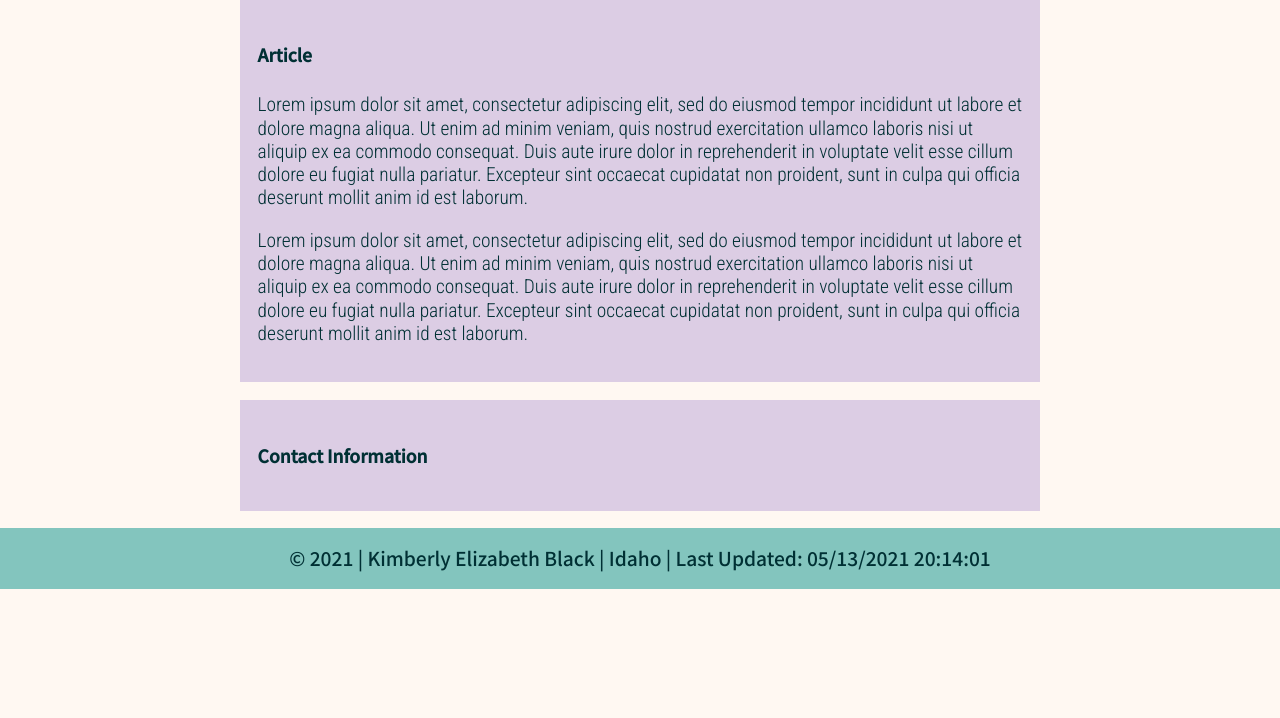
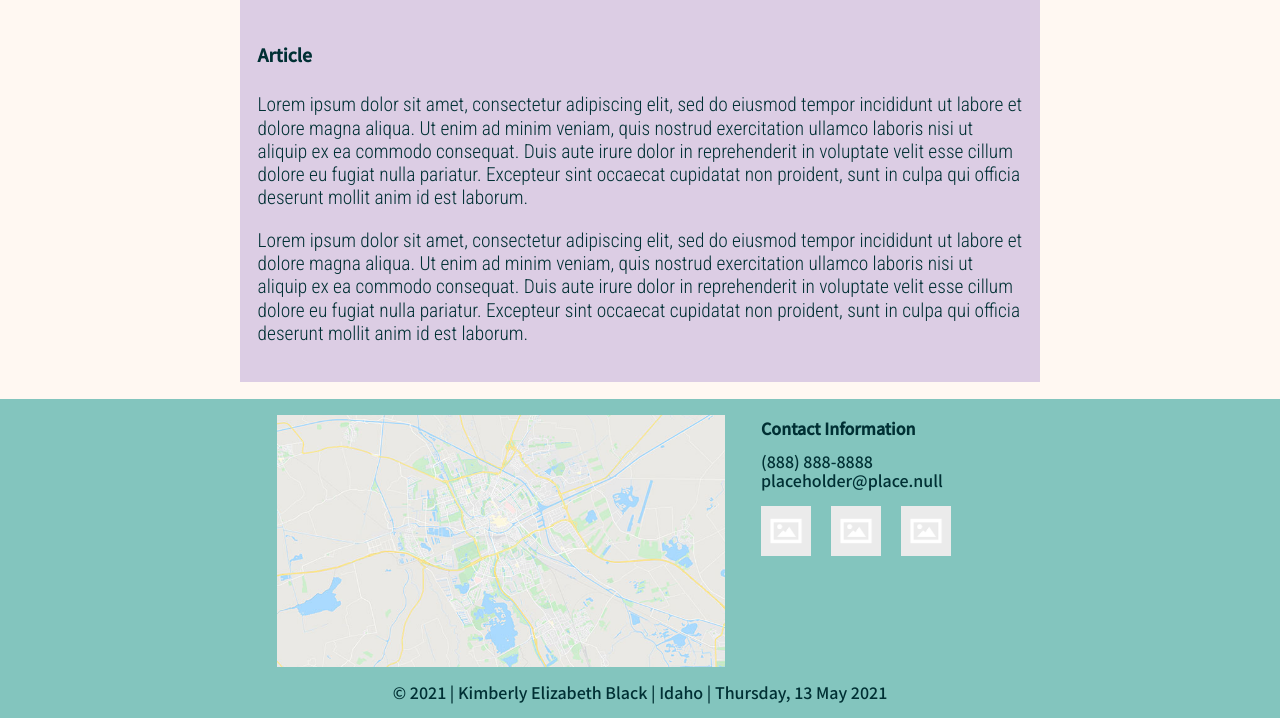
Before and after one commit to Kim-Quirk/kim-quirk.github.io, a PHP site: page /preston-4.html in a window 1280 px wide. Shown: the part 837-1555 px from the top of the page. Before the commit the page ends 1426 px from the top, so only its background shows below. Run offline with PHP 8.4, Linux system fonts and the light colour scheme.

Commit message:
footerbar

```diff
--- a/lesson4/css/large.css
+++ b/lesson4/css/large.css
@@ -87,7 +87,7 @@
     }
 
     footer p {
-        font-size: 1.2em;
+        font-size: 1em;
     }
 
     p,
@@ -121,5 +121,37 @@
         font-size: .8em;
     }
 
+    /* footer {
+        display: grid;
+        grid-template-columns: repeat(2, auto);
+    } */
 
+    #footer-wrapper{
+        display: grid;
+        grid-template-columns: repeat(2, auto);
+        max-width: 800px;
+        margin: 0 auto;
+    }
+
+    #contactInfo {
+        grid-column: 2/3;
+    }
+
+
+    .media {
+        width: 50px;
+        display: inline-block;
+        padding-right: 1em;
+        padding-top: 1em;
+    }
+
+    footer img {
+        grid-column: 1/2;
+        grid-row: 1/3;
+        max-width: 28em;
+    }
+
+    #bar {
+        grid-column: 1/3;
+    }
 }
--- a/lesson4/css/medium.css
+++ b/lesson4/css/medium.css
@@ -59,6 +59,10 @@
         font-size: .8em;
     }
 
+    footer img {
+        max-width: 25em;
+    }
+
     p,
     ul,
     ol,
--- a/lesson4/css/small.css
+++ b/lesson4/css/small.css
@@ -61,7 +61,8 @@ header {
     grid-template-columns: minmax(2em, 5em) 1fr;
 }
 
-header h1, header p {
+header h1,
+header p {
     margin-block-end: 0px;
     margin-block-start: 0px;
     grid-column: 2/3;
@@ -232,12 +233,41 @@ h6 {
     color: #003034;
 }
 
+footer {
+    background-color: #83C5BE;
+    padding: 1em;
+}
+
 footer p {
-    background-color: #83C5BE;
     color: #003034;
+    margin: 0;
+    font-family: 'Noto Sans JP', sans-serif;
+    font-size: .7em;
+}
+
+footer img {
+    max-width: 80%;
+    display: block;
+    margin-left: auto;
+    margin-right: auto;
+}
+
+footer h5 {
+    color: #003034;
+    margin-block-start: .3em;
+    margin-block-end: .3em;
+    margin-bottom: 1em;
+}
+
+#contactInfo {
+    margin-bottom: 1em;
+}
+
+#bar {
+    margin-top: 1em;
     text-align: center;
-    margin: 0;
-    padding: 1em;
-    font-family: 'Noto Sans JP', sans-serif;
-    font-size: .8em;
 }
+
+.media {
+    display: none;
+}
--- a/lesson4/preston-4.html
+++ b/lesson4/preston-4.html
@@ -67,14 +67,24 @@
                     cillum dolore eu fugiat nulla pariatur. Excepteur sint occaecat cupidatat non proident, sunt in
                     culpa qui officia deserunt mollit anim id est laborum.</p>
             </div>
-            <div class="contentbox">
-                <h5>Contact Information</h5>
-            </div>
         </div>
     </main>
     <footer>
-        <p class="legal">&copy; <span id="copyrightyear"></span> | Kimberly Elizabeth Black | Idaho | Last Updated:
-            <span id="lastupdated"></span>
+        <div id="footer-wrapper">
+        <div id="contactInfo">
+            <h5>Contact Information</h5>
+            <p>(888) 888-8888</p>
+            <p>placeholder@place.null</p>
+            <img class="media" src="images/placeholder-square.jpg">
+            <img class="media" src="images/placeholder-square.jpg">
+            <img class="media" src="images/placeholder-square.jpg">
+        </div>
+        <img src="images/placeholder-map.jpg" alt="Map">
+        <div id="bar">
+            <p class="legal">&copy; <span id="copyrightyear"></span> | Kimberly Elizabeth Black | Idaho |
+                <span id="weekday"></span>, <span id="day"></span> <span id="month"></span> <span id="year"></span>
+        </div>
+    </div>
     </footer>
 </body>
 
--- a/lesson4/scripts/page.js
+++ b/lesson4/scripts/page.js
@@ -2,15 +2,37 @@ window.addEventListener('load', () => {
     const hambutton = document.querySelector('.ham');
     const mainnav = document.querySelector('#navigation');
 
-    hambutton.addEventListener('click', () => {mainnav.classList.toggle('responsive')}, false);
+    hambutton.addEventListener('click', () => {
+        mainnav.classList.toggle('responsive')
+    }, false);
 
     //window.onresize = () => {if (window.innerWidth > 760) mainnav.classList.remove('responsive')};
 })
 
-window.addEventListener('load', (event)=> {
-    const lu = document.querySelector('#lastupdated');
-    lu.textContent = document.lastModified;
+window.addEventListener('load', (event) => {
+    const week = document.querySelector('#weekday');
+    // lu.textContent = new Date().toDateString();
+    var d = new Date();
+    var weekday = new Array(7);
+    weekday[0] = "Sunday";
+    weekday[1] = "Monday";
+    weekday[2] = "Tuesday";
+    weekday[3] = "Wednesday";
+    weekday[4] = "Thursday";
+    weekday[5] = "Friday";
+    weekday[6] = "Saturday";
+    week.textContent = weekday[d.getDay()];
+
+    const dayNum = document.getElementById('day');
+    dayNum.textContent = d.getDate();
+
+    var monthName = ['January', 'February', 'March', 'April', 'May', 'June', 'July', 'August', 'September', 'October', 'November', 'December'];
+    const monthNum = document.getElementById('month');
+    monthNum.textContent = monthName[d.getMonth()];
+
+    const year = document.getElementById('year');
+    year.textContent = d.getFullYear();
 
     const cry = document.querySelector("#copyrightyear");
-    cry.textContent = new Date().getFullYear();
+    cry.textContent = d.getFullYear();
 })
```
Also changed, not shown: lesson4/images/placeholder-map.jpg (added).
